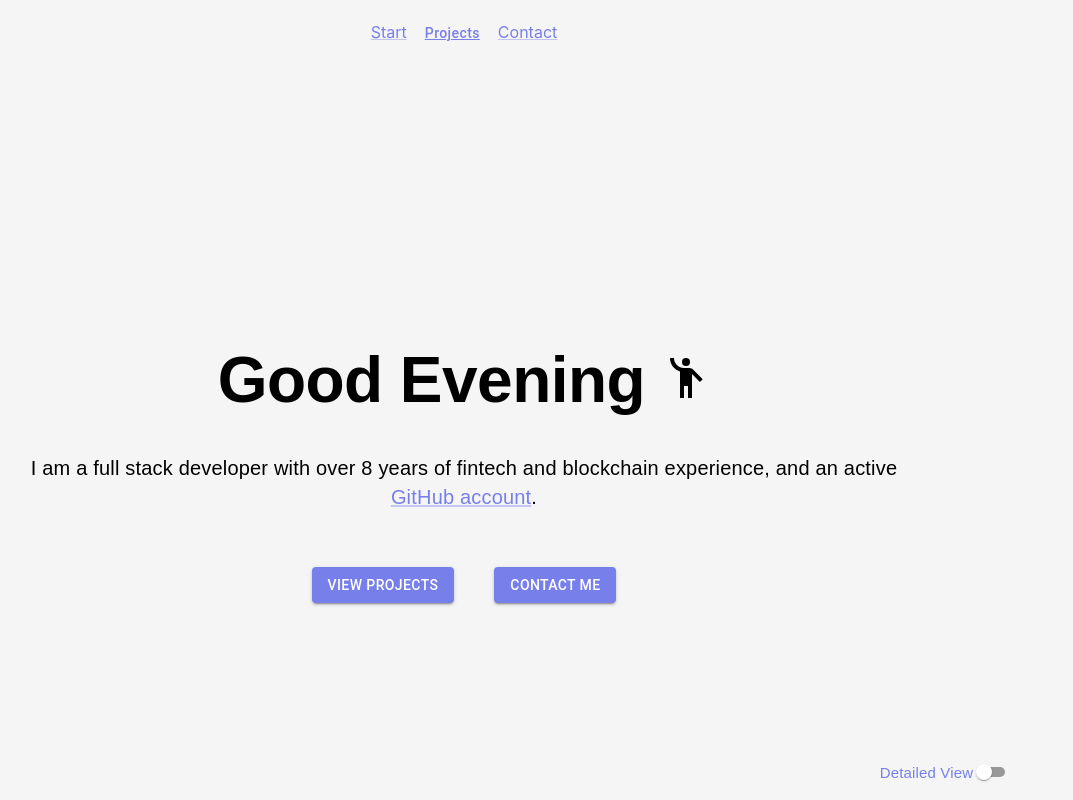
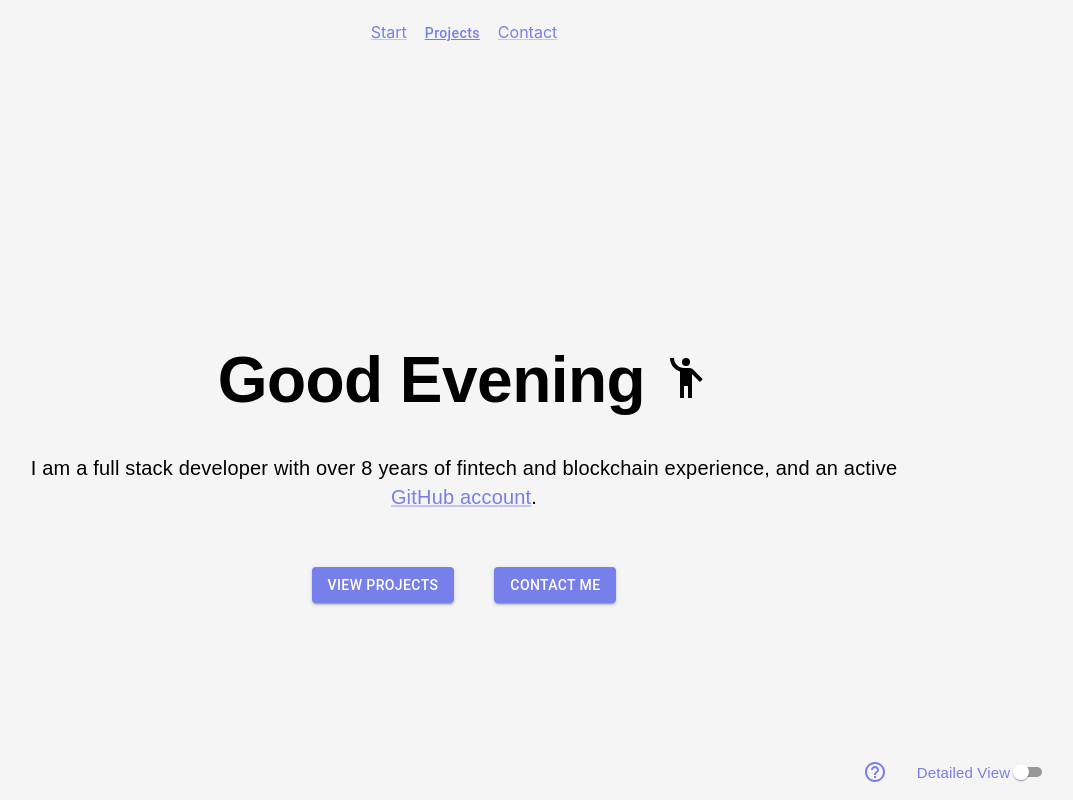
Before and after one commit to hal-alex/personal-site-mui, a React (Create React App) app: page / in a window 1280 px wide. Shown: the top 800 px of the page, without its empty margins (176-1249 px from the left). Built offline with nearby package versions, Linux system fonts and the light colour scheme.

Commit message:
added tooltip info

```diff
--- a/src/components/HeaderToggle.js
+++ b/src/components/HeaderToggle.js
@@ -4,6 +4,7 @@ import FormControlLabel from "@mui/material/FormControlLabel"
 import Switch from "@mui/material/Switch"
 import { Typography } from "@mui/material"
 import { useGlobalContext } from "../globalContext"
+import ToggleToolTip from "./ToggleToolTip"
 
 const HeaderToggle = () => {
   const { handleChange } = useGlobalContext()
@@ -24,6 +25,7 @@ const HeaderToggle = () => {
         alignItems: "center",
       }}
     >
+      <ToggleToolTip></ToggleToolTip>
       <Typography style={styles.toggleText}>Detailed View</Typography>
       <FormControlLabel
         onChange={handleChange}
--- a/src/components/Projects.js
+++ b/src/components/Projects.js
@@ -238,7 +238,7 @@ const Projects = () => {
           <Typography variant="h3">Mario Game</Typography>
         </Divider>
         <Typography variant="body1">
-          This was a solo project that I build using only HTML, CSS and vanilla
+          This was a solo project that I built using only HTML, CSS and vanilla
           JavaScript. The brief was to develop a simple game that had character
           movement, a mechanism that would keep track of score and amount of
           lives.
--- /dev/null
+++ b/src/components/ToggleToolTip.js
@@ -0,0 +1,35 @@
+import * as React from "react"
+import { styled } from "@mui/material/styles"
+import Button from "@mui/material/Button"
+import Tooltip, { tooltipClasses } from "@mui/material/Tooltip"
+import Typography from "@mui/material/Typography"
+import HelpOutlineIcon from "@mui/icons-material/HelpOutline"
+
+const TooltipInfo = styled(({ className, ...props }) => (
+  <Tooltip {...props} classes={{ popper: className }} />
+))(({ theme }) => ({
+  [`& .${tooltipClasses.tooltip}`]: {
+    backgroundColor: "#f5f5f9",
+    color: "rgba(0, 0, 0, 0.87)",
+    maxWidth: 220,
+    fontSize: theme.typography.pxToRem(12),
+    border: "1px solid #dadde9",
+  },
+}))
+
+export default function CustomizedTooltips() {
+  return (
+    <TooltipInfo
+      title={
+        <Typography color="inherit">
+          Detailed view contains more information about Alex's bio, skills, and
+          additional project details
+        </Typography>
+      }
+    >
+      <Button>
+        <HelpOutlineIcon></HelpOutlineIcon>
+      </Button>
+    </TooltipInfo>
+  )
+}
--- a/src/globalContext.js
+++ b/src/globalContext.js
@@ -7,8 +7,6 @@ const AppProvider = ({ children }) => {
 
   const handleChange = () => {
     setShowLongVersion(!showLongVersion)
-    console.log(showLongVersion)
-    console.log("test")
   }
 
   return (
```
